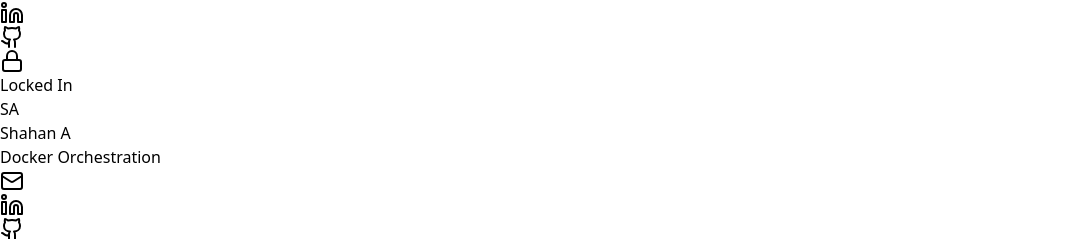
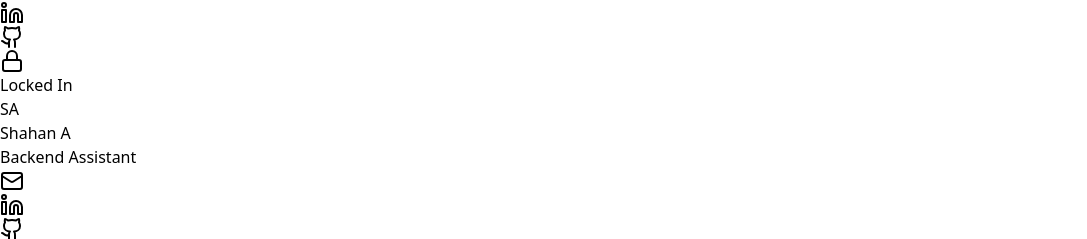
Before and after one commit to Soorya005/BridgeAI-1, a React (Vite) app in the folder frontend/: page / in a window 1280 px wide. Shown: the part 2554-2793 px from the top of the page, without its empty margins (0-1087 px from the left). Built offline with nearby package versions, Linux system fonts and the light colour scheme.

Commit message:
typo fix

```diff
--- a/frontend/src/components/LandingPage.jsx
+++ b/frontend/src/components/LandingPage.jsx
@@ -625,7 +625,7 @@ const LandingPage = () => {
               },
               {
                 name: 'Shahan A',
-                roles: ['Docker Orchestration'],
+                roles: ['Backend Assistant'],
                 email: 'team3@example.com',
                 linkedin: '#',
                 github: '#'
```
